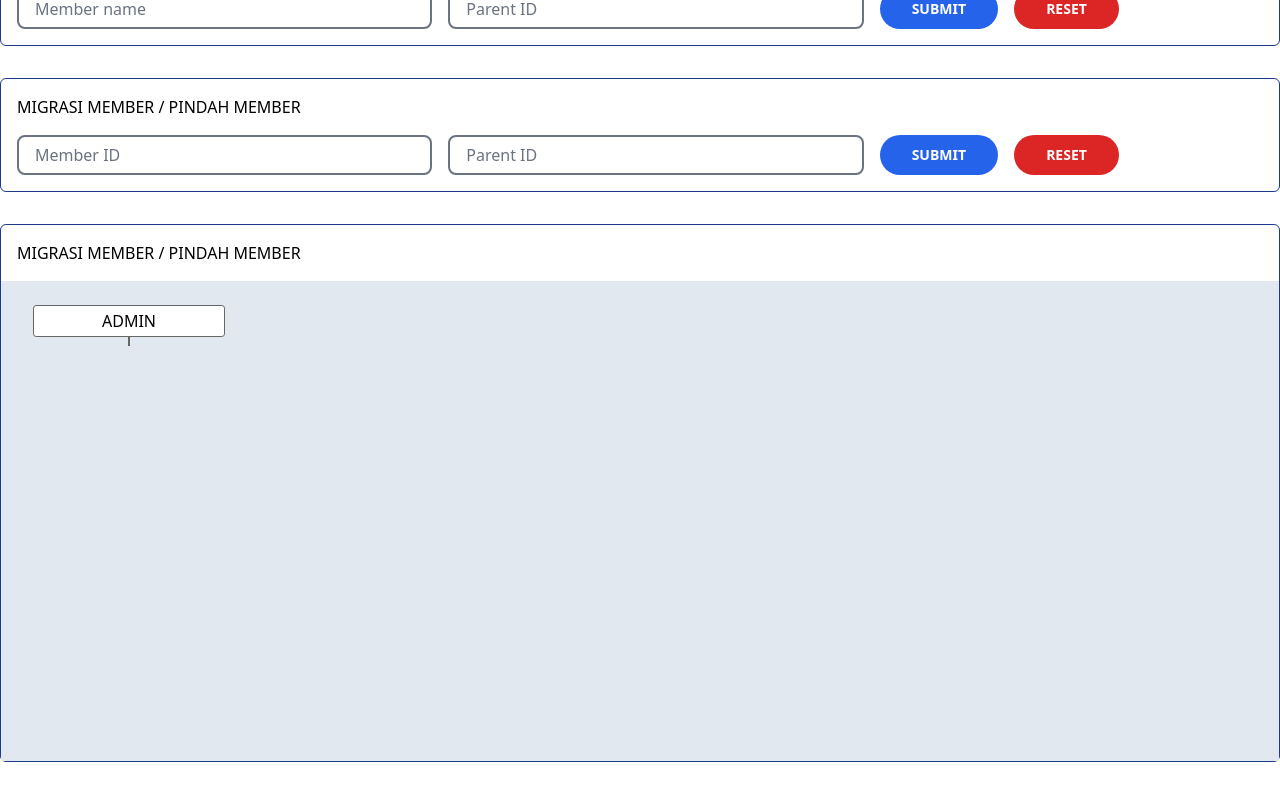
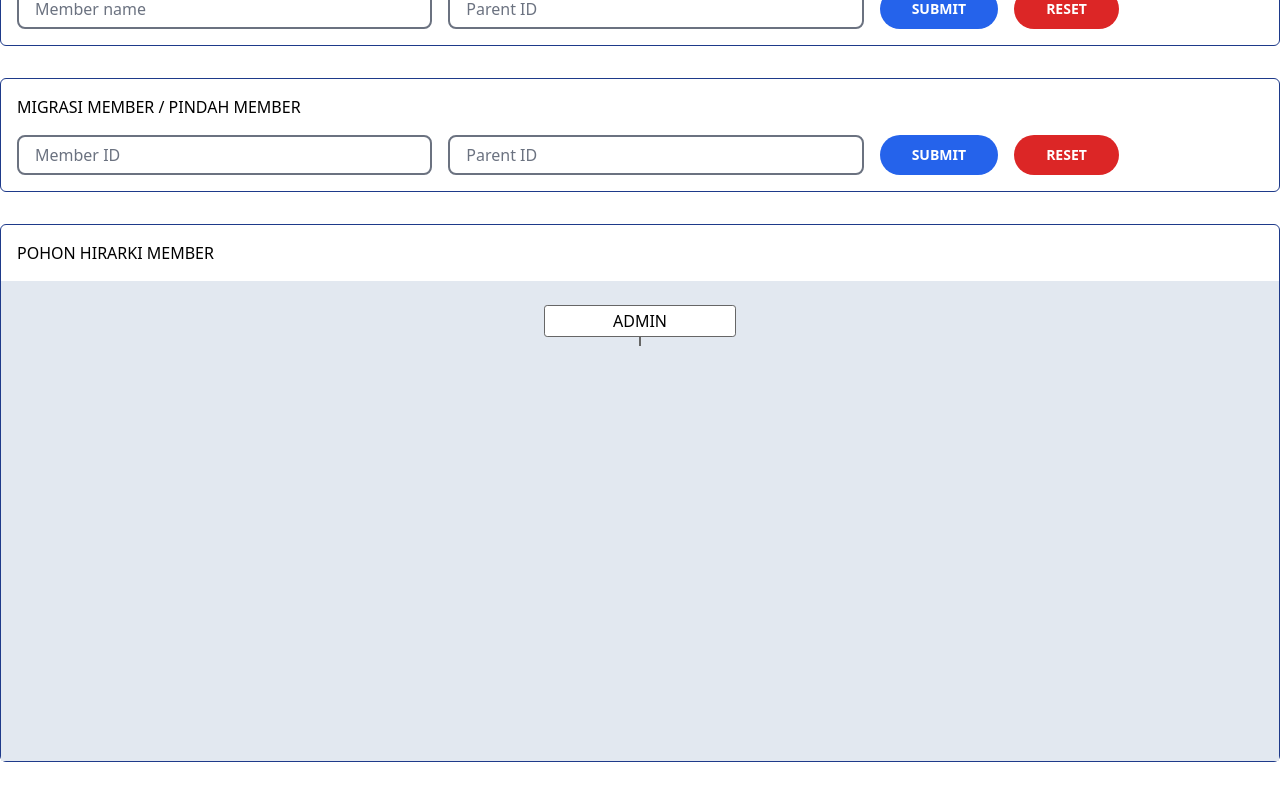
Before and after one commit to adentdk/Simple-Multi-Level-Marketing-System, a React (Vite) app in the folder client/: page / in a window 1280 px wide. Shown: the part 254-1054 px from the top of the page. Built offline with nearby package versions, Linux system fonts and the light colour scheme; no server answers.

Commit message:
fix wording member tree

```diff
--- a/client/src/pages/Home/components/MemberTreeView.jsx
+++ b/client/src/pages/Home/components/MemberTreeView.jsx
@@ -53,9 +53,9 @@ export default function MemberTreeView({ members, fetchMember }) {
   }, [members]);
 
   return (
-    <figure className="flex flex-col w-full border-blue-900 border rounded-md relative">
-      <figcaption className="uppercase font-medium  p-4">migrasi member / pindah member</figcaption>
-      <div className="h-[100vh] lg:h-[60vh] overflow-y-auto bg-slate-200 overflow-x-auto p-4">
+    <figure className="border-blue-900 border rounded-md">
+      <figcaption className="uppercase font-medium p-4">pohon hirarki member</figcaption>
+      <div className="flex flex-col w-full h-[100vh] lg:h-[60vh] overflow-y-auto bg-slate-200 overflow-x-auto p-4">
         <ul className="tree">
           <li>
             <div className="box">ADMIN</div>
```
